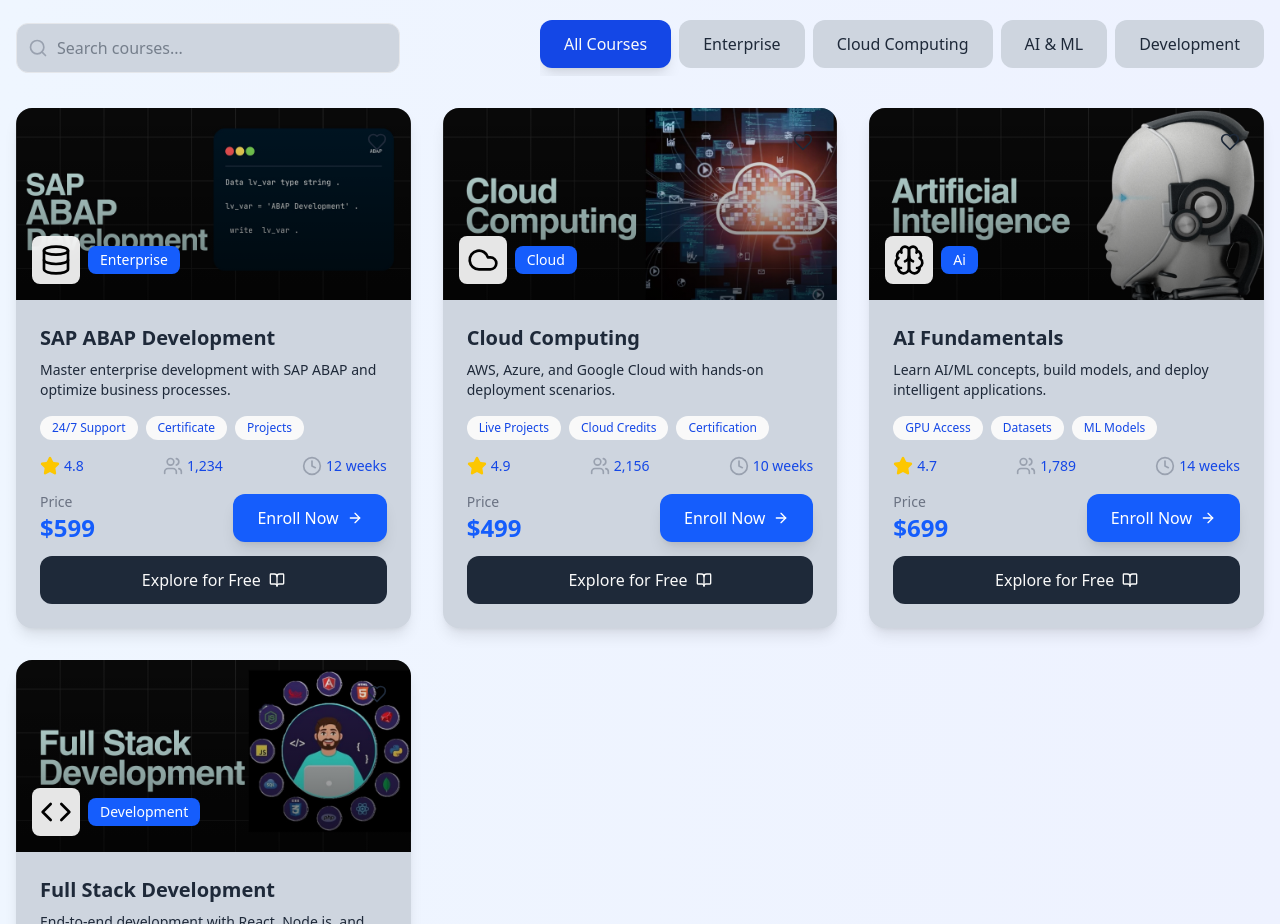
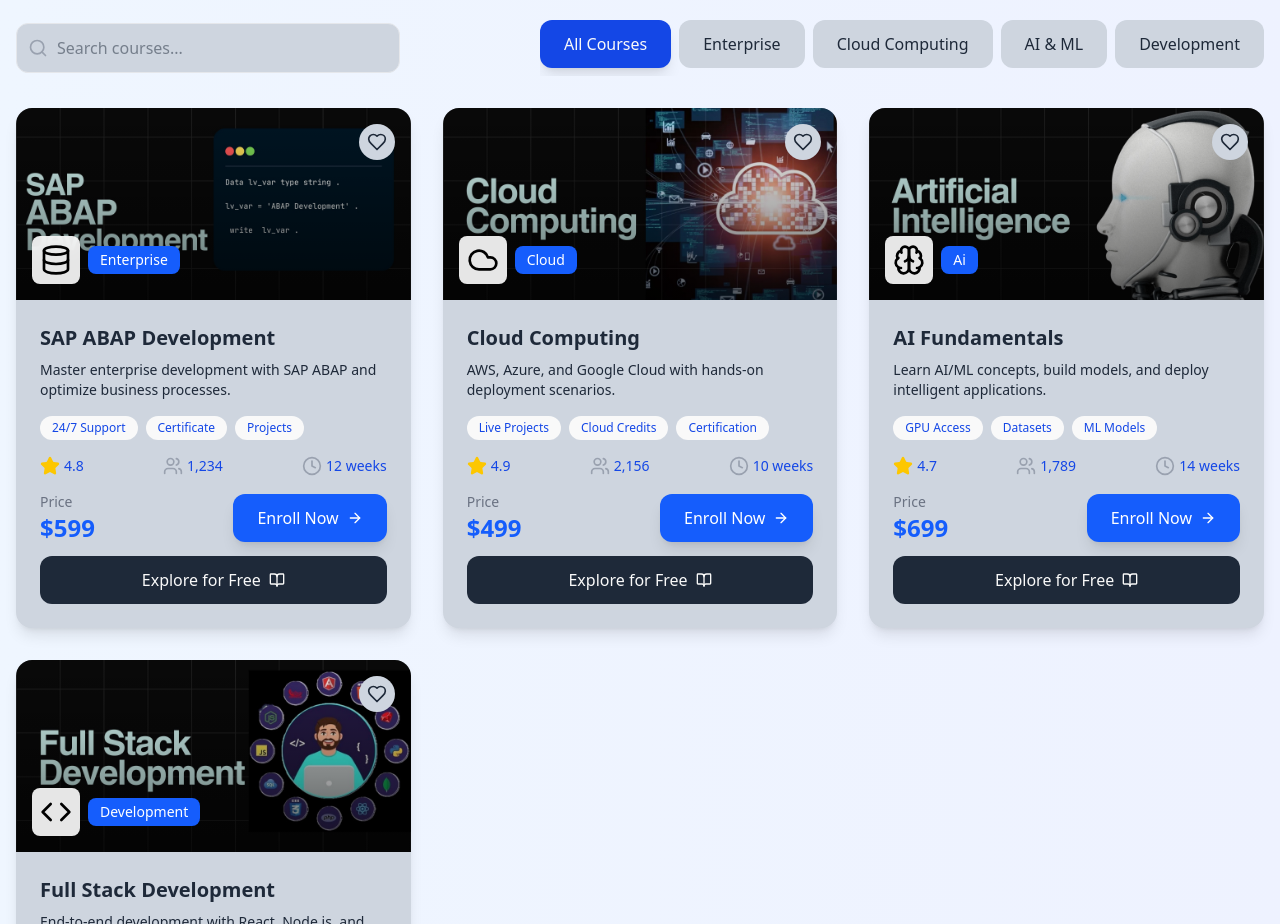
Before and after one commit to InsansaTechnoledge/SAP_Training, a React (Vite) app in the folder Frontend/: page / in a window 1280 px wide. Shown: the part 1520-2444 px from the top of the page. Built offline with nearby package versions, Linux system fonts and the light colour scheme; a web font is replaced by a local one.

Commit message:
background added to course heart

```diff
--- a/Frontend/src/Components/Courses.jsx
+++ b/Frontend/src/Components/Courses.jsx
@@ -182,7 +182,7 @@
                                     whileHover={{ scale: 1.1 }}
                                     whileTap={{ scale: 0.9 }}
                                     onClick={() => addInWishlist(course)}
-                                    className="absolute top-4 right-4 p-2 bg-transparent"
+                                    className="absolute top-4 right-4 p-2 bg-secondary rounded-full"
                                 >
                                     <Heart className={`w-5 h-5 ${isInWishlist(course.title) ? 'text-red-500 fill-current' : 'text-secondary'}`} />
                                 </motion.button>
```
